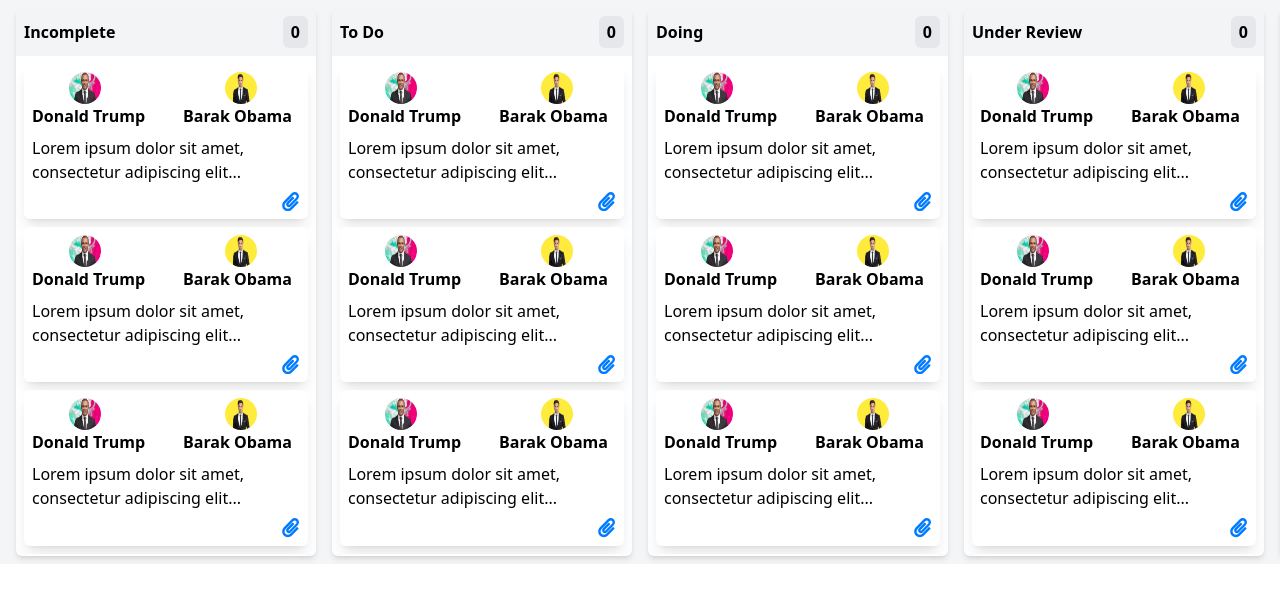
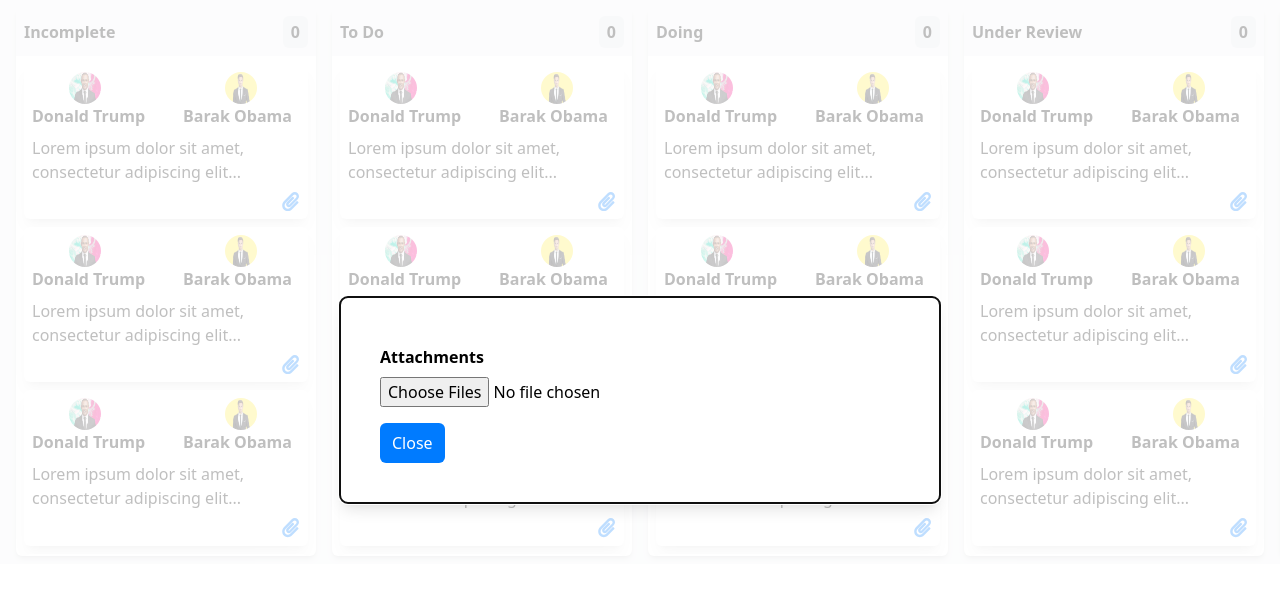
Before and after one commit to sazzadurrahmaan/Scrollable-Board-Frontend, a React (Vite) app: page / in a window 1280 px wide. Both pictures are taken after a click on the element 290 px from the left and 201 px from the top of the page. Shown: the top 602 px of the page. Built offline with nearby package versions, Linux system fonts and the light colour scheme.

Commit message:
showing modal of choosing file by clicking Attachment icon

```diff
--- a/src/Components/AttachmentModal/AttachmentModal.jsx
+++ b/src/Components/AttachmentModal/AttachmentModal.jsx
@@ -1,6 +1,6 @@
 import React, { useState } from 'react';
 import Modal from 'react-modal';
-import './AttachmentModal.css';
+
 
 Modal.setAppElement('#root'); // set root element
 
@@ -17,8 +17,8 @@
     };
 
     return (
-        <Modal isOpen={true} onRequestClose={closeModal} className="absolute top-1/2 left-1/2 transform -translate-x-1/2 -translate-y-1/2 bg-white p-5 w-[400px] rounded-lg shadow-lg">
-            <h2>Attachments</h2>
+        <Modal isOpen={true} onRequestClose={closeModal} className="absolute top-1/2 left-1/2 transform -translate-x-1/2 -translate-y-1/2 bg-white p-10 w-[600px] rounded-lg shadow-lg">
+            <h2 className='font-semibold my-2'>Attachments</h2>
             <input
                 type="file"
                 multiple
@@ -26,12 +26,12 @@
             />
             <ul className="list-none p-0">
                 {attachments.map((file, index) => (
-                    <li key={index} className='flex justify-between mt-2'>
+                    <li key={index} className='flex justify-between mt-4'>
                         {file.name} <span className="text-[#888]">({file.type.split('/')[1] || 'unknown'})</span>
                     </li>
                 ))}
             </ul>
-            <button onClick={closeModal} className="mt-2 px-3 py-2 bg-[#007bff] text-white rounded-md cursor-pointer hover:bg-[#0056b3]">Close</button>
+            <button onClick={closeModal} className="mt-4 px-3 py-2 bg-[#007bff] text-white rounded-md cursor-pointer hover:bg-[#0056b3]">Close</button>
         </Modal>
     );
 }
--- a/src/Components/Card/Card.jsx
+++ b/src/Components/Card/Card.jsx
@@ -1,8 +1,14 @@
 import { FaPaperclip } from 'react-icons/fa';
 import CardImage from '../../assets/carImage.png'
 import CardImage2 from '../../assets/cardImage2.png'
+import AttachmentModal from '../AttachmentModal/AttachmentModal';
+import { useState } from 'react';
 
 function Card() {
+  const [isModalOpen, setIsModalOpen] = useState(false);
+
+  const openModal = () => setIsModalOpen(true);
+  const closeModal = () => setIsModalOpen(false);
   return (
     <div className="bg-white p-2 mb-2 rounded-md shadow-lg">
 
@@ -33,10 +39,11 @@
 
       {/* Attachment Icon */}
       <div className="flex justify-end mt-2">
-        <span className="cursor-pointer text-[1.2rem] text-[#007bff]">
+        <span className="cursor-pointer text-[1.2rem] text-[#007bff]" onClick={openModal}>
           <FaPaperclip />
         </span>
       </div>
+      {isModalOpen && <AttachmentModal closeModal={closeModal} />}
     </div>
   );
 }
```
